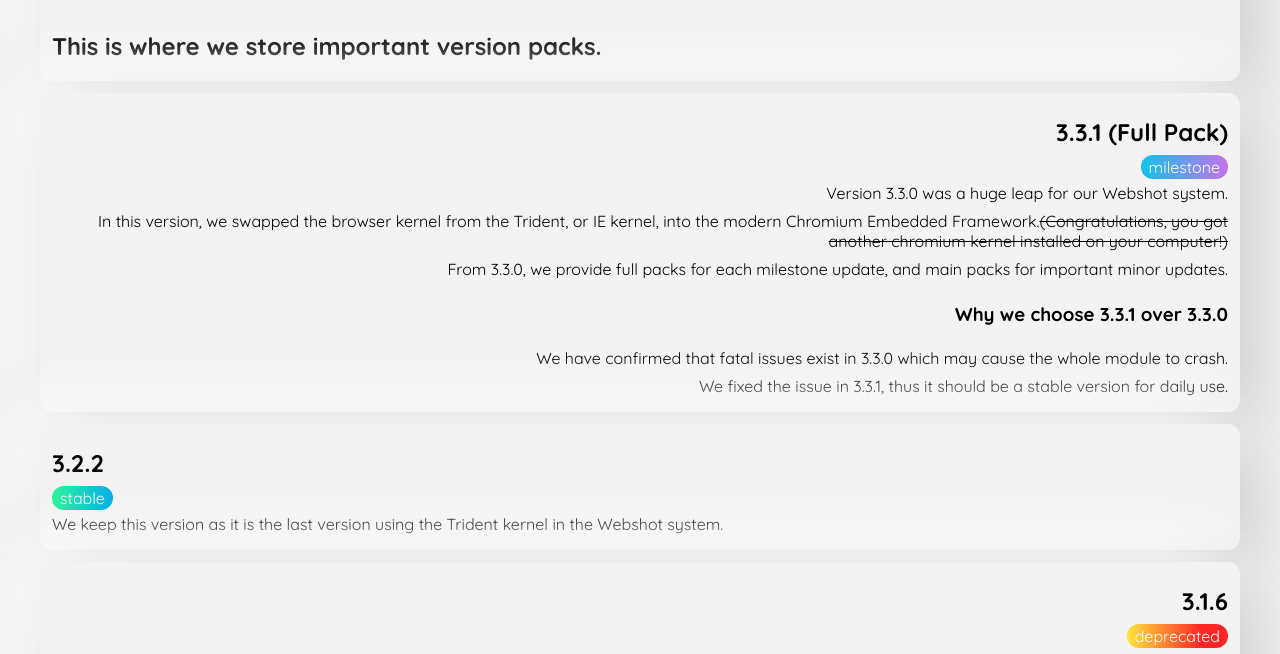
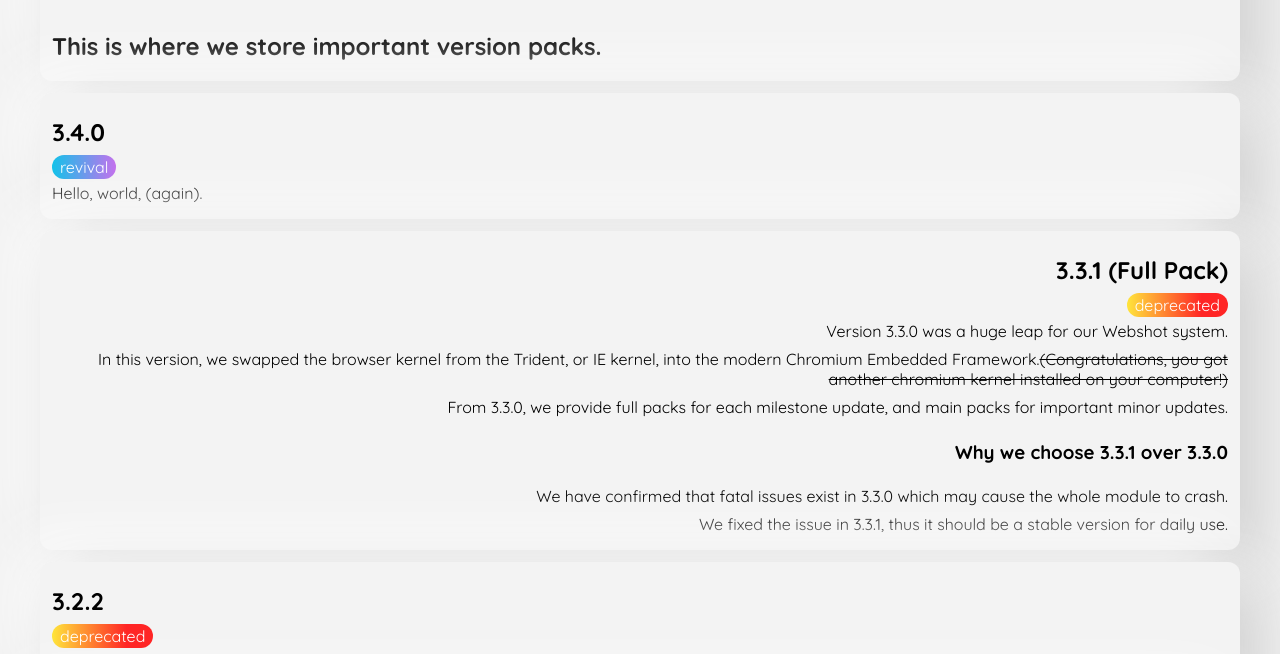
Before and after one commit to djdjz7/zyflier-version-archive, a plain HTML site: page index.html in a window 1280 px wide. Shown: the part 140-794 px from the top of the page. Drawn offline with Linux system fonts and the light colour scheme.

Commit message:
更新 index.html

```diff
--- a/index.html
+++ b/index.html
@@ -17,10 +17,21 @@
   <h2>This is where we store important version packs.</h2>
 
  </div>
+
+ <div class="leftAlignedBox">
+ <h2>3.4.0</h2>
+  <div class="milestoneTag">
+   <span class="tag">revival</span>
+ </div>
+  <p>
+  Hello, world, (again).
+  </p>
+ </div>
+
  <div class="rightAlignedBox">
  <h2>3.3.1 (Full Pack)</h2>
- <div class="milestoneTag">
- <span class="tag">milestone</span>
+ <div class="deprecatedTag">
+ <span class="tag">deprecated</span>
  </div>
  <p>
  Version 3.3.0 was a huge leap for our Webshot system.
@@ -43,8 +54,8 @@
  </div>
  <div class="leftAlignedBox">
  <h2>3.2.2</h2>
-  <div class="stableTag">
-   <span class="tag">stable</span>
+  <div class="deprecatedTag">
+   <span class="tag">deprecated</span>
  </div>
   <p>
   We keep this version as it is the last version using the Trident kernel in the Webshot system.
```
